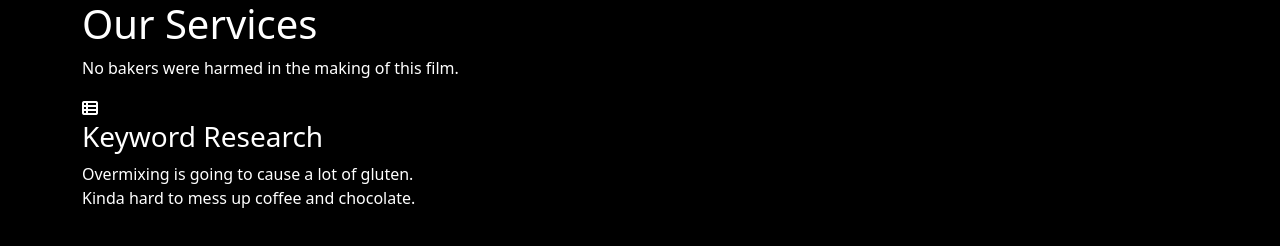
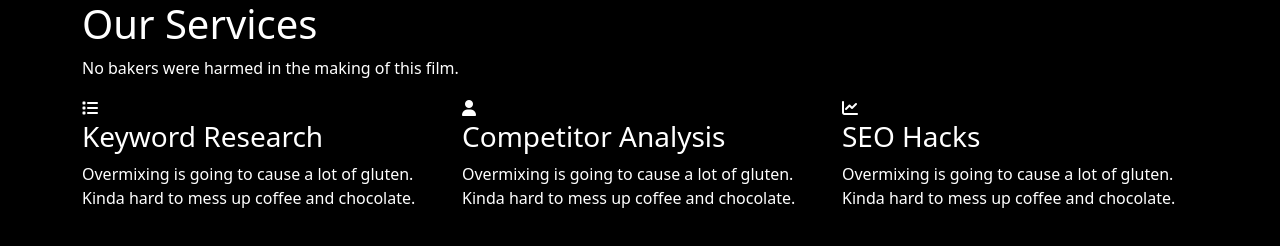
Before and after one commit to hellokristinafaye/services, a plain HTML site: page index.html in a window 1280 px wide. Drawn offline with nearby package versions, Linux system fonts and the light colour scheme.

Commit message:
got the CDN's and provided tags to work, holler!

```diff
--- a/index.html
+++ b/index.html
@@ -5,9 +5,6 @@
     <meta name="viewport" content="width=device-width, initial-scale=1.0">
     <title>Services</title>
     <link rel="stylesheet" href="style.css" class="">
-    <!-- <link rel="stylesheet" href="https://cdn.jsdelivr.net/npm/bootstrap@5.3.3/dist/css/bootstrap.min.css" class="">
-    <link rel="stylesheet" href="https://stackpath.bootstrapcdn.com/bootstrap/4.3.1/css/bootstrap.min.css" class="">
-    <link rel="stylesheet" href="https://cdn.jsdelivr.net/npm/@fortawesome/fontawesome-free@6.6.0/css/fontawesome.min.css" class=""> -->
     <link rel="stylesheet" href="https://cdn.jsdelivr.net/npm/@fortawesome/fontawesome-free@6.6.0/css/fontawesome.min.css"
         class="">
     <link href="https://cdn.jsdelivr.net/npm/bootstrap@5.3.3/dist/css/bootstrap.min.css" rel="stylesheet">
@@ -23,8 +20,22 @@
             <!-- the following row works in 3 columns -->
             <div class="col-md-4">
                 <div class="service-box">
-                    <i class="fa-solid fa-table-list"></i>
+                    <i class="fa-solid fa-list"></i>
                     <h3 class="">Keyword Research</h3>
+                    <p class="">Overmixing is going to cause a lot of gluten.  Kinda hard to mess up coffee and chocolate.</p>
+                </div>
+            </div>
+            <div class="col-md-4">
+                <div class="service-box">
+                    <i class="fa-solid fa-user"></i>
+                    <h3 class="">Competitor Analysis</h3>
+                    <p class="">Overmixing is going to cause a lot of gluten.  Kinda hard to mess up coffee and chocolate.</p>
+                </div>
+            </div>
+            <div class="col-md-4">
+                <div class="service-box">
+                    <i class="fa-solid fa-chart-line"></i>
+                    <h3 class="">SEO Hacks</h3>
                     <p class="">Overmixing is going to cause a lot of gluten.  Kinda hard to mess up coffee and chocolate.</p>
                 </div>
             </div>
```
